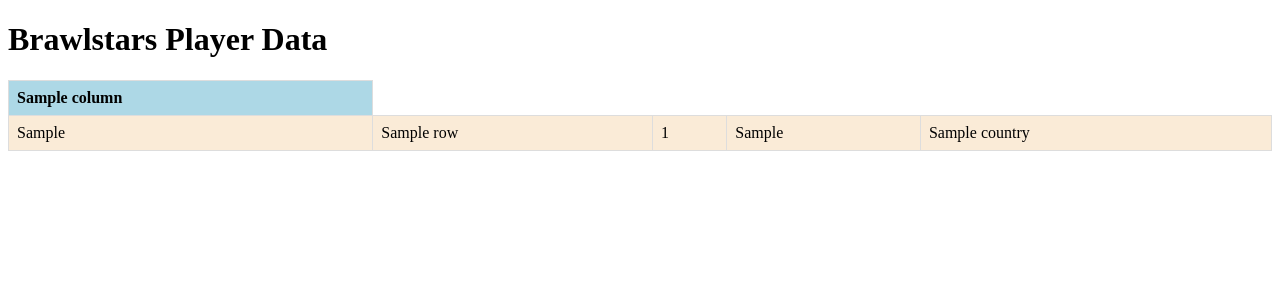
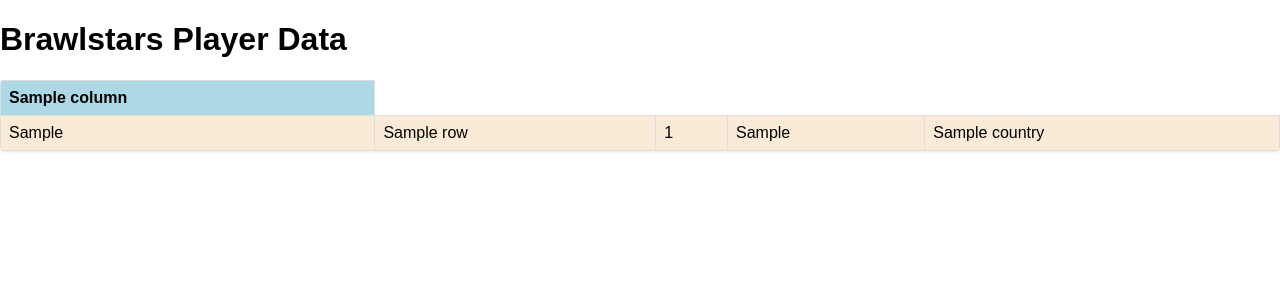
Before and after one commit to FishBallSandwich/brawlstars-recommendation-engine, a Flask app: template templates/index.html in a window 1280 px wide. Shown: the top 300 px of the page. Run offline with Flask 3, Linux system fonts and the light colour scheme; the template is opened without the code that fills it: most values are stand-ins (such as "Sample title", 1, 10 or a date in 2020).

Commit message:
applied css to flask templates

```diff
--- a/static/css/main.css
+++ b/static/css/main.css
@@ -2,3 +2,25 @@
     margin: 0;
     font-family: sans-serif;
 }
+
+table {
+    width: 100%;
+    border-collapse: collapse;
+    margin-top: 20px;
+    box-shadow: 0 1px 3px rgba(0, 0, 0, 0.1);
+    border-radius: 4px;
+    overflow: hidden;
+    background-color: #fff;
+}
+
+th,
+td {
+    border: 1px solid #ddd;
+    padding: 8px;
+    text-align: left;
+    background-color: AntiqueWhite;
+}
+
+th {
+    background-color: lightblue;
+}
--- a/templates/index.html
+++ b/templates/index.html
@@ -4,22 +4,7 @@
     <meta charset="UTF-8">
     <meta name="viewport" content="width=device-width, initial-scale=1.0">
     <title>Brawlstars Player Data</title>
-    <style>
-        table {
-            width: 100%;
-            border-collapse: collapse;
-            margin-top: 20px;
-        }
-        th, td {
-            border: 1px solid #ddd;
-            padding: 8px;
-            text-align: left;
-            background-color: AntiqueWhite;
-        }
-        th {
-            background-color: lightblue;
-        }
-    </style>
+    <link rel="stylesheet" href="{{ url_for('static', filename='css/main.css') }}">
 </head>
 <body>
     <h1>Brawlstars Player Data</h1>
```
